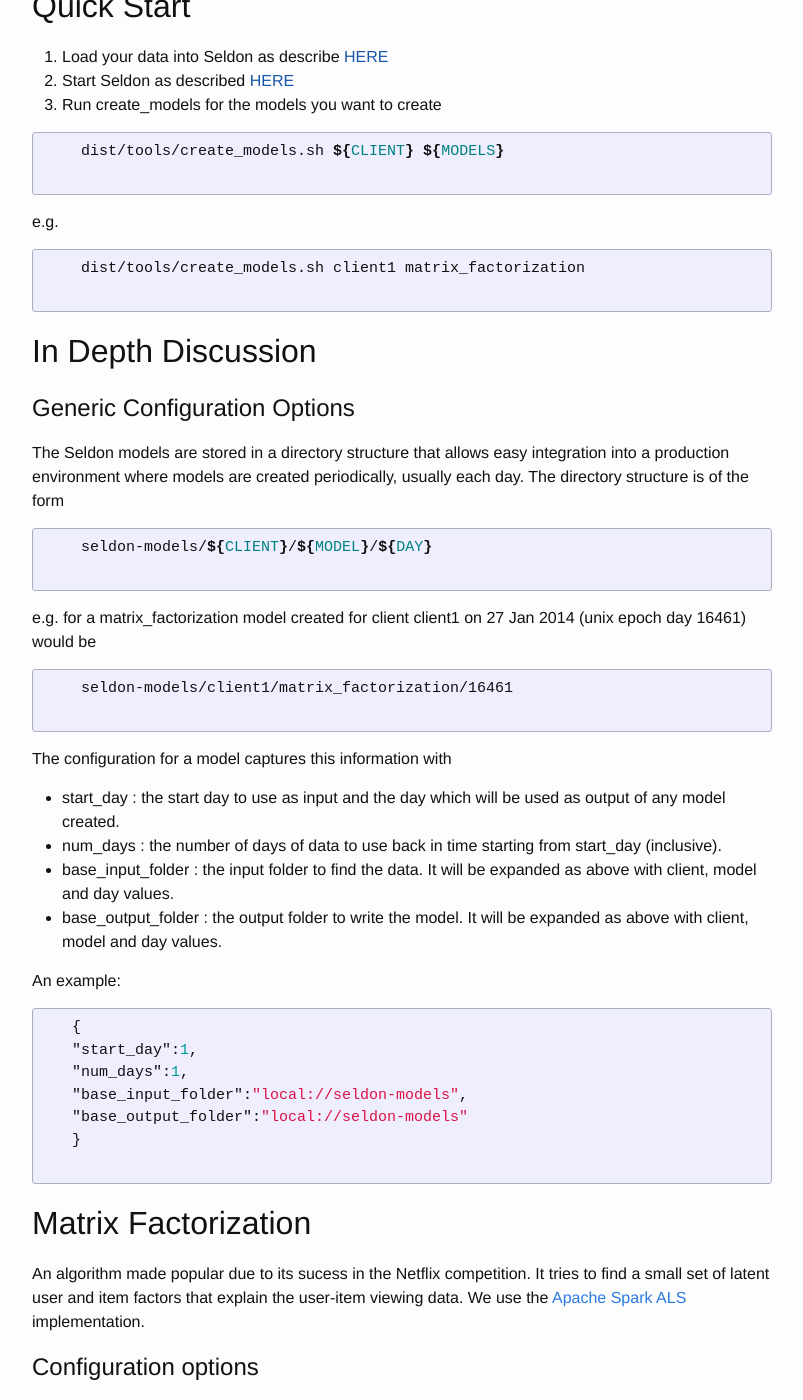
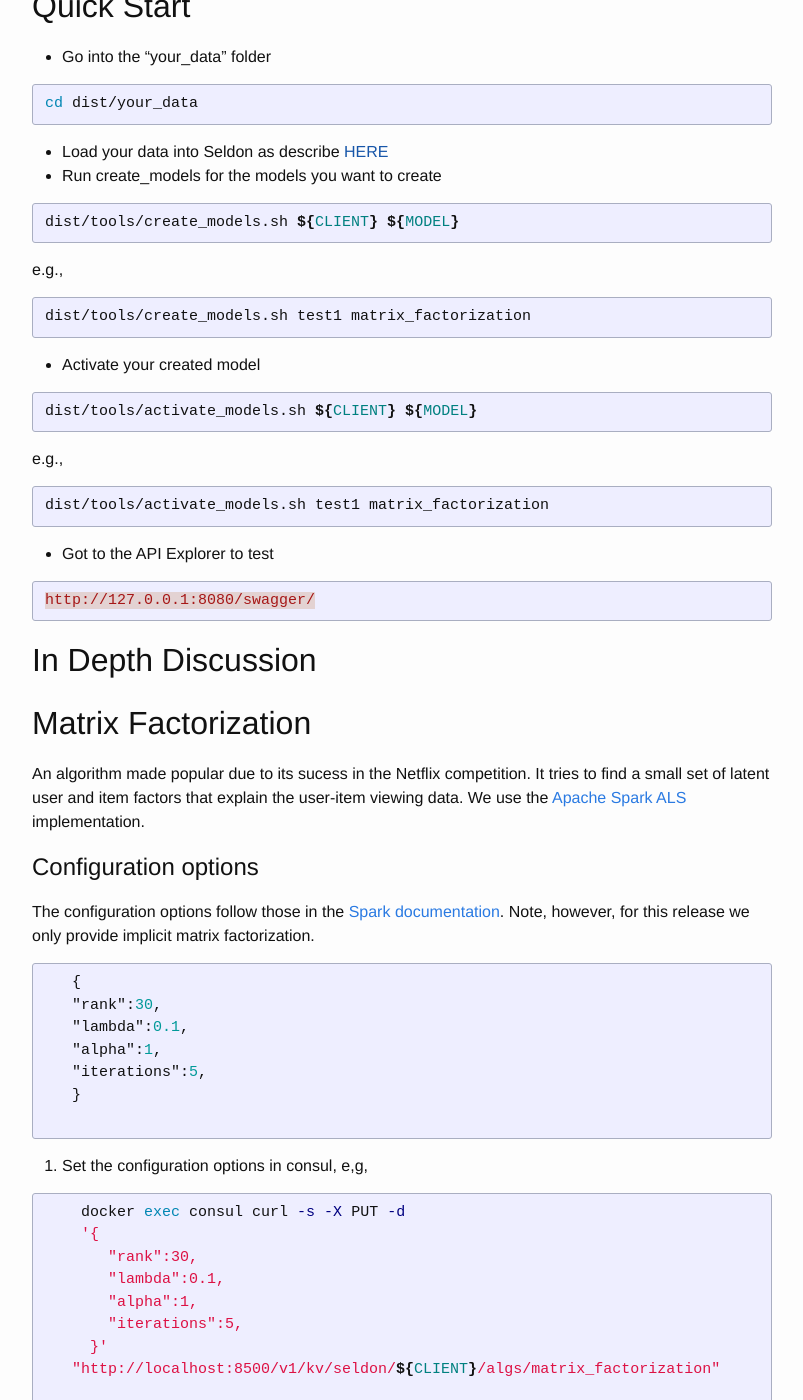
Before and after one commit to SeldonIO/seldonio.github.com, a Jekyll site: the page built from content-recommendation-models.md, in a window 1280 px wide and 1400 px high, scrolled down 433 px. Shown: the whole window, without its empty margins (238-1041 px from the left). Built offline with Jekyll 4.4.1, drawn with Linux system fonts in a browser that asks for light colours; some of the changed text lies outside the part shown.

Commit message:
link in content recommendation page first draft

```diff
--- a/content-recommendation-models.md
+++ b/content-recommendation-models.md
@@ -6,28 +6,89 @@ title: Content Recommendation Models
 # Content Recommendation Models
 Seldon provides various content recommendation models you can train from your user and item data. We will describe here each type of model, its pros and cons, how its trained and how to deploy it to the live Seldon API server.
 
-For the Seldon VM We assume you will be using one of the pre-configured Seldon clients, e.g., CLIENT1. In the examples that follow replace ${CLIENT} with the desired client.
+For the Seldon VM We assume you will be using one of the pre-configured Seldon clients, test1 to test5. In the examples that follow replace ${CLIENT} with the desired client.
 
 Each type of model has configuration parameters that need to be chosen to create a good model. In future releases of Seldon we will provide both offline and online optimization methods to find the best parameters for your data and live activity. For the time being you will need to test various models to find the best settings for your use case.
 
 # Quick Start
 
- 1. Load your data into Seldon as describe [HERE]()
- 1. Start Seldon as described [HERE]()
- 1. Run create_models for the models you want to create
- {% highlight bash %}
-    dist/tools/create_models.sh ${CLIENT} ${MODELS}
- {% endhighlight %}
+ * Go into the "your_data" folder
 
- e.g.
+{% highlight bash %}
+cd dist/your_data
+{% endhighlight %}
+ * Load your data into Seldon as describe [HERE]()
+ * Run create_models for the models you want to create
 
- {% highlight bash %}
-    dist/tools/create_models.sh client1 matrix_factorization
- {% endhighlight %}
+{% highlight bash %}
+dist/tools/create_models.sh ${CLIENT} ${MODEL}
+{% endhighlight %}
+
+e.g.,
+
+{% highlight bash %}
+dist/tools/create_models.sh test1 matrix_factorization
+{% endhighlight %}
+
+ * Activate your created model
+
+{% highlight bash %}
+dist/tools/activate_models.sh ${CLIENT} ${MODEL}
+{% endhighlight %}
+
+e.g.,
+
+{% highlight bash %}
+dist/tools/activate_models.sh test1 matrix_factorization
+{% endhighlight %}
+
+ * Got to the API Explorer to test
+
+{% highlight http %}
+http://127.0.0.1:8080/swagger/
+{% endhighlight %}
 
 # In Depth Discussion
 
-## Generic Configuration Options
+# Matrix Factorization
+An algorithm made popular due to its sucess in the Netflix competition. It tries to find a small set of latent user and item factors that explain the user-item viewing data. We use the [Apache Spark ALS](https://spark.apache.org/docs/latest/mllib-collaborative-filtering.html) implementation.
+
+## Configuration options
+
+The configuration options follow those in the [Spark documentation](https://spark.apache.org/docs/latest/mllib-collaborative-filtering.html). Note, however, for this release we only provide implicit matrix factorization.
+
+ {% highlight json %}
+   {
+   "rank":30,
+   "lambda":0.1,
+   "alpha":1,
+   "iterations":5,
+   }
+  {% endhighlight %}
+
+ 1. Set the configuration options in consul, e,g,
+ {% highlight bash %}
+    docker exec consul curl -s -X PUT -d
+    '{
+       "rank":30,
+       "lambda":0.1,
+       "alpha":1,
+       "iterations":5,
+     }'
+   "http://localhost:8500/v1/kv/seldon/${CLIENT}/algs/matrix_factorization"
+  {% endhighlight %}
+ 1. run the model creation process
+ {% highlight bash %}
+    docker exec -it spark_offline_server_container bash -c "/spark-jobs/matrix-factorization.sh ${CLIENT}"
+  {% endhighlight %}
+
+# Item Similarity
+
+# Tag Similarity (Semantic Vectors)
+
+# Word2Vec
+
+## Advanced Configuration Options
 The Seldon models are stored in a directory structure that allows easy integration into a production environment where models are created periodically, usually each day. The directory structure is of the form
  {% highlight bash %}
     seldon-models/${CLIENT}/${MODEL}/${DAY}
@@ -52,49 +113,7 @@ An example:
    {
    "start_day":1,
    "num_days":1,
-   "base_input_folder":"local://seldon-models",
-   "base_output_folder":"local://seldon-models"
+   "base_input_folder":"/seldon-models",
+   "base_output_folder":"/seldon-models"
    }
   {% endhighlight %}
-
-
-# Matrix Factorization
-An algorithm made popular due to its sucess in the Netflix competition. It tries to find a small set of latent user and item factors that explain the user-item viewing data. We use the [Apache Spark ALS](https://spark.apache.org/docs/latest/mllib-collaborative-filtering.html) implementation.
-
-## Configuration options
-
-The configuration options follow those in the [Spark documentation](https://spark.apache.org/docs/latest/mllib-collaborative-filtering.html). Note, however, for this release we only provide implicit matrix factorization.
-
- {% highlight json %}
-   {
-   "rank":30,
-   "lambda":0.1,
-   "alpha":1,
-   "iterations":5,
-   }
-  {% endhighlight %}
-
- 1. Set the configuration options in consul, e,g,
- {% highlight bash %}
-    docker exec consul curl -s -X PUT -d
-    '{"start_day":1,
-       "num_days":1,
-       "rank":30,
-       "lambda":0.1,
-       "alpha":1,
-       "iterations":5,
-       "base_input_folder":"local://seldon-models",
-       "base_output_folder":"local://seldon-models"}'
-   "http://localhost:8500/v1/kv/seldon/${CLIENT}/algs/matrix_factorization"
-  {% endhighlight %}
- 1. run the model creation process
- {% highlight bash %}
-    docker exec -it spark_offline_server_container bash -c "/spark-jobs/matrix-factorization.sh ${CLIENT}"
-  {% endhighlight %}
-# Item Similarity
-
-# Tag Similarity (Semantic Vectors)
-
-# Word2Vec
-
-# Topic Model
```
Also changed, not shown: getting-started.md (+3 -0 lines).
